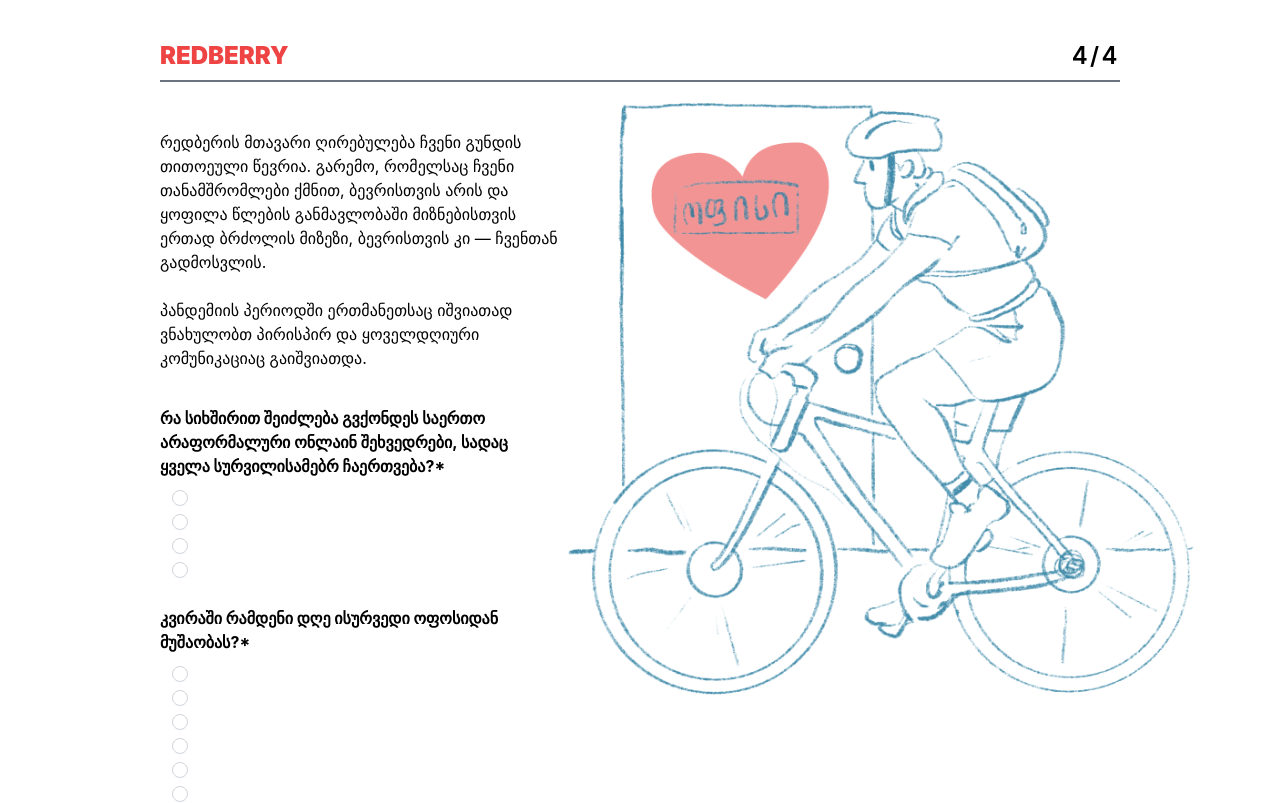
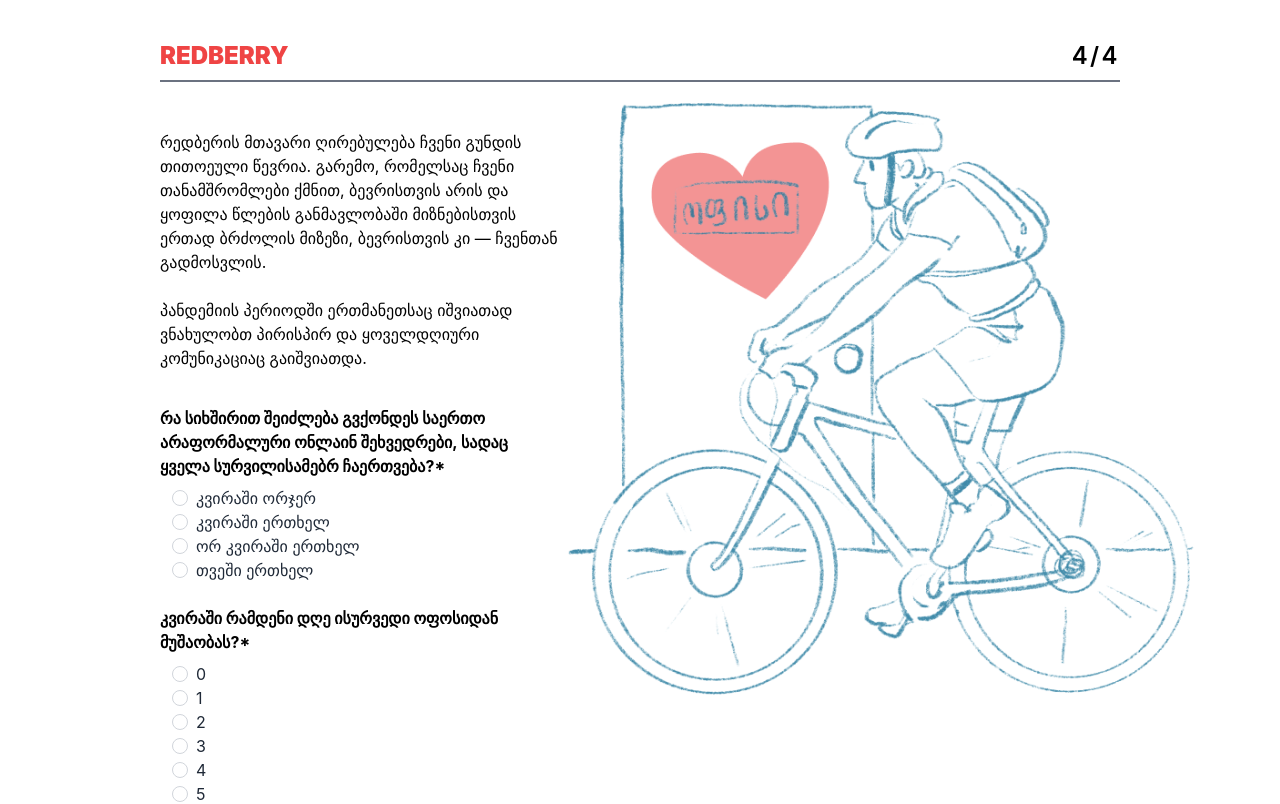
Before and after one commit to ibotchori/questionnaire, a React (Create React App) app: page /advice in a window 1280 px wide. Shown: the top 804 px of the page. Built offline with nearby package versions, Linux system fonts and the light colour scheme.

Commit message:
refactor: change redux state names on adviceSlice

```diff
--- a/src/features/advice/adviceSlice.js
+++ b/src/features/advice/adviceSlice.js
@@ -1,10 +1,10 @@
 import { createSlice } from "@reduxjs/toolkit";
 
 const initialState = {
-  online: null,
-  office: null,
-  assembly: "",
-  environment: "",
+  non_formal_meetings: null,
+  number_of_days_from_office: null,
+  what_about_meetings_in_live: "",
+  tell_us_your_opinion_about_us: "",
 };
 
 export const adviceSlice = createSlice({
@@ -12,22 +12,22 @@ export const adviceSlice = createSlice({
   initialState,
   reducers: {
     setOnline: (state, action) => {
-      state.online = action.payload;
+      state.non_formal_meetings = action.payload;
     },
     setOffice: (state, action) => {
-      state.office = action.payload;
+      state.number_of_days_from_office = action.payload;
     },
     setAssembly: (state, action) => {
-      state.assembly = action.payload;
+      state.what_about_meetings_in_live = action.payload;
     },
     setEnvironment: (state, action) => {
-      state.environment = action.payload;
+      state.tell_us_your_opinion_about_us = action.payload;
     },
     resetAdvice: (state) => {
-      state.online = null;
-      state.office = null;
-      state.assembly = "";
-      state.environment = "";
+      state.non_formal_meetings = null;
+      state.number_of_days_from_office = null;
+      state.what_about_meetings_in_live = "";
+      state.tell_us_your_opinion_about_us = "";
     },
   },
 });
--- a/src/pages/Advice/Advice.jsx
+++ b/src/pages/Advice/Advice.jsx
@@ -25,9 +25,12 @@ import { resetIdentification } from "features/identification/identificationSlice
 
 const Advice = () => {
   //  Global state (Redux)
-  const { online, office, assembly, environment } = useSelector(
-    (state) => state.advice
-  );
+  const {
+    non_formal_meetings,
+    number_of_days_from_office,
+    what_about_meetings_in_live,
+    tell_us_your_opinion_about_us,
+  } = useSelector((state) => state.advice);
 
   const dispatch = useDispatch();
   const navigate = useNavigate();
@@ -45,7 +48,7 @@ const Advice = () => {
 
   useEffect(() => {
     dispatch(setOnline(watch("online")));
-    dispatch(setOffice(+watch("office")));
+    dispatch(setOffice(watch("office")));
     dispatch(setAssembly(watch("assembly")));
     dispatch(setEnvironment(watch("environment")));
   }, [watch()]);
@@ -76,45 +79,55 @@ const Advice = () => {
             <RadioButton
               title="რა სიხშირით შეიძლება გვქონდეს საერთო არაფორმალური ონლაინ შეხვედრები, სადაც ყველა სურვილისამებრ ჩაერთვება?*"
               name="online"
-              value1="კვირაში ორჯერ"
-              value2="კვირაში ერთხელ"
-              value3="ორ კვირაში ერთხელ"
-              value4="თვეში ერთხელ"
-              checked1={online === "კვირაში ორჯერ"}
-              checked2={online === "კვირაში ერთხელ"}
-              checked3={online === "ორ კვირაში ერთხელ"}
-              checked4={online === "თვეში ერთხელ"}
+              label1="კვირაში ორჯერ"
+              label2="კვირაში ერთხელ"
+              label3="ორ კვირაში ერთხელ"
+              label4="თვეში ერთხელ"
+              value1="twice_a_week"
+              value2="once_a_week"
+              value3="once_in_a_two_weeks"
+              value4="once_in_a_month"
+              checked1={non_formal_meetings === "twice_a_week"}
+              checked2={non_formal_meetings === "once_a_week"}
+              checked3={non_formal_meetings === "once_in_a_two_weeks"}
+              checked4={non_formal_meetings === "once_in_a_month"}
               errorMessage={errors.online?.message}
               register={register}
             />
             <RadioButton
               title="კვირაში რამდენი დღე ისურვედი ოფოსიდან მუშაობას?*"
               name="office"
+              label1={0}
+              label2={1}
+              label3={2}
+              label4={3}
+              label5={4}
+              label6={5}
               value1={0}
               value2={1}
               value3={2}
               value4={3}
               value5={4}
               value6={5}
-              checked1={office === 0}
-              checked2={office === 1}
-              checked3={office === 2}
-              checked4={office === 3}
-              checked5={office === 4}
-              checked6={office === 5}
+              checked1={number_of_days_from_office === "0"}
+              checked2={number_of_days_from_office === "1"}
+              checked3={number_of_days_from_office === "2"}
+              checked4={number_of_days_from_office === "3"}
+              checked5={number_of_days_from_office === "4"}
+              checked6={number_of_days_from_office === "5"}
               errorMessage={errors.office?.message}
               register={register}
             />
             <Textarea
               name="assembly"
               title="რას ფიქრობ ფიზიკურ შეკრებაზე?"
-              value={assembly}
+              value={what_about_meetings_in_live}
               register={register}
             />
             <Textarea
               name="environment"
               title="რას ფიქრობ არსებულ გარემოზე: რა მოგწონს, რას დაამატებდი, რას შეცვლიდი?"
-              value={environment}
+              value={tell_us_your_opinion_about_us}
               register={register}
             />
             <div className="flex justify-end py-10">
```
